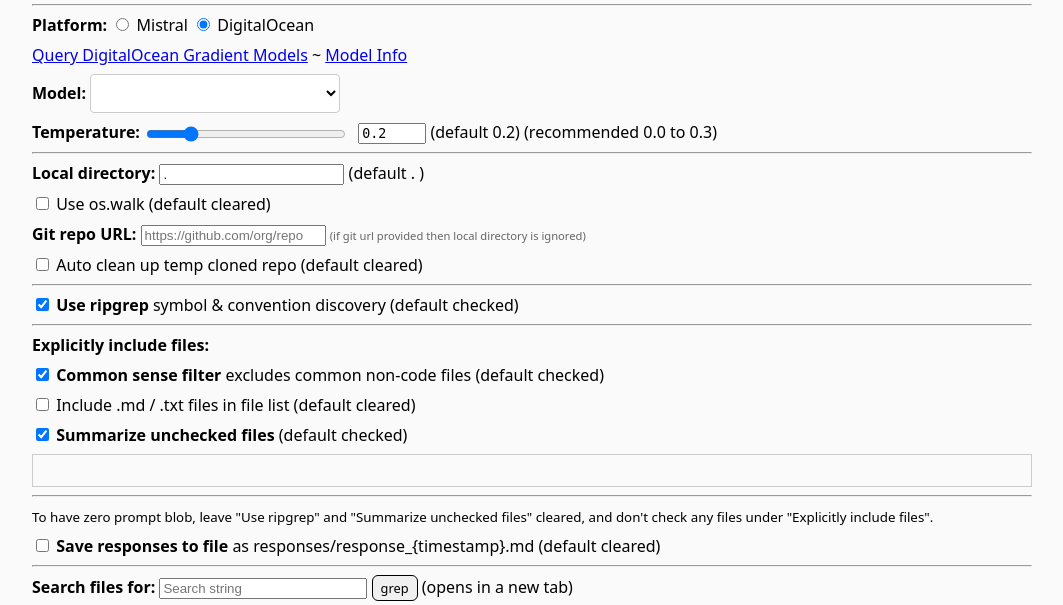
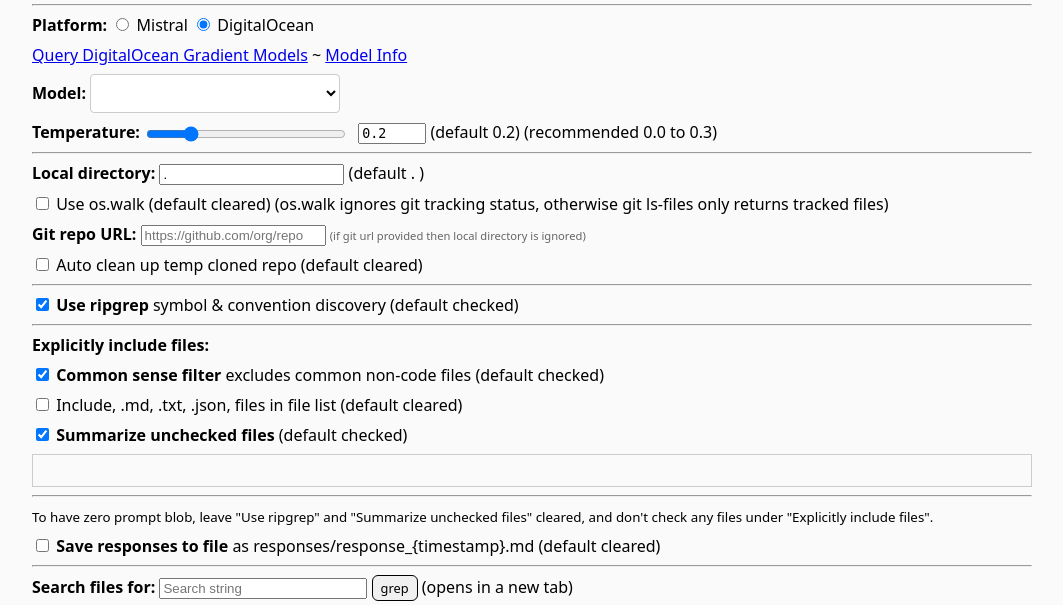
Before and after one commit to zake8/codez, a Flask app: page /ui in a window 1280 px wide. Shown: the part 180-785 px from the top of the page, without its empty margins (108-1171 px from the left). Run offline with Flask 3, Linux system fonts and the light colour scheme; lists and menus that the app fills with data are empty.

Commit message:
add back in .json files with UI option

```diff
--- a/app/routes.py
+++ b/app/routes.py
@@ -169,7 +169,7 @@ def ui() -> Any:
                         if not f.startswith('.') and '/.' not in f:
                             if os.path.basename(f).startswith("response_") and f.endswith(".md"):
                                 pass  # always exclude generated response_*.md files
-                            elif f.endswith(".md") or f.endswith(".txt"):
+                            elif f.endswith(".md") or f.endswith(".txt") or f.endswith(".json"):
                                 if include_md_txt:
                                     filtered_files.append(f)
                             else:
--- a/app/templates/ui.html
+++ b/app/templates/ui.html
@@ -111,6 +111,7 @@
 
           <label>
             <input type="checkbox" name="use_os_walk" value="1" {% if use_os_walk %}checked{% endif %}> Use os.walk (default cleared)
+            (os.walk ignores git tracking status, otherwise git ls-files only returns tracked files)
           </label>
 
           <label>
@@ -144,7 +145,7 @@
           </label>
           <label>
             <input type="checkbox" name="include_md_txt" value="1" {% if include_md_txt %}checked{% endif %}>
-            Include .md / .txt files in file list (default cleared)
+            Include, .md, .txt, .json, files in file list (default cleared)
           </label>
           <label>
             <input type="checkbox" name="sum_unchecked" value="1" {% if sum_unchecked %}checked{% endif %}>
```
